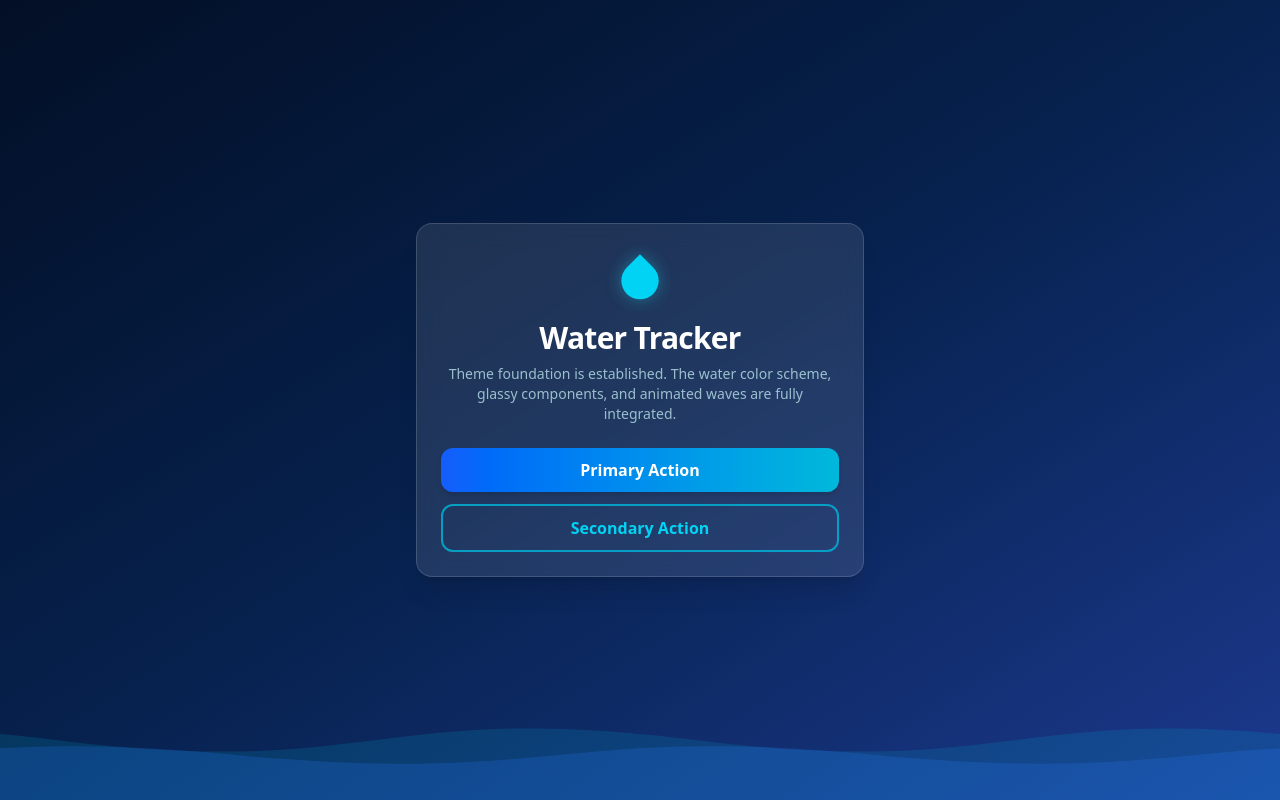
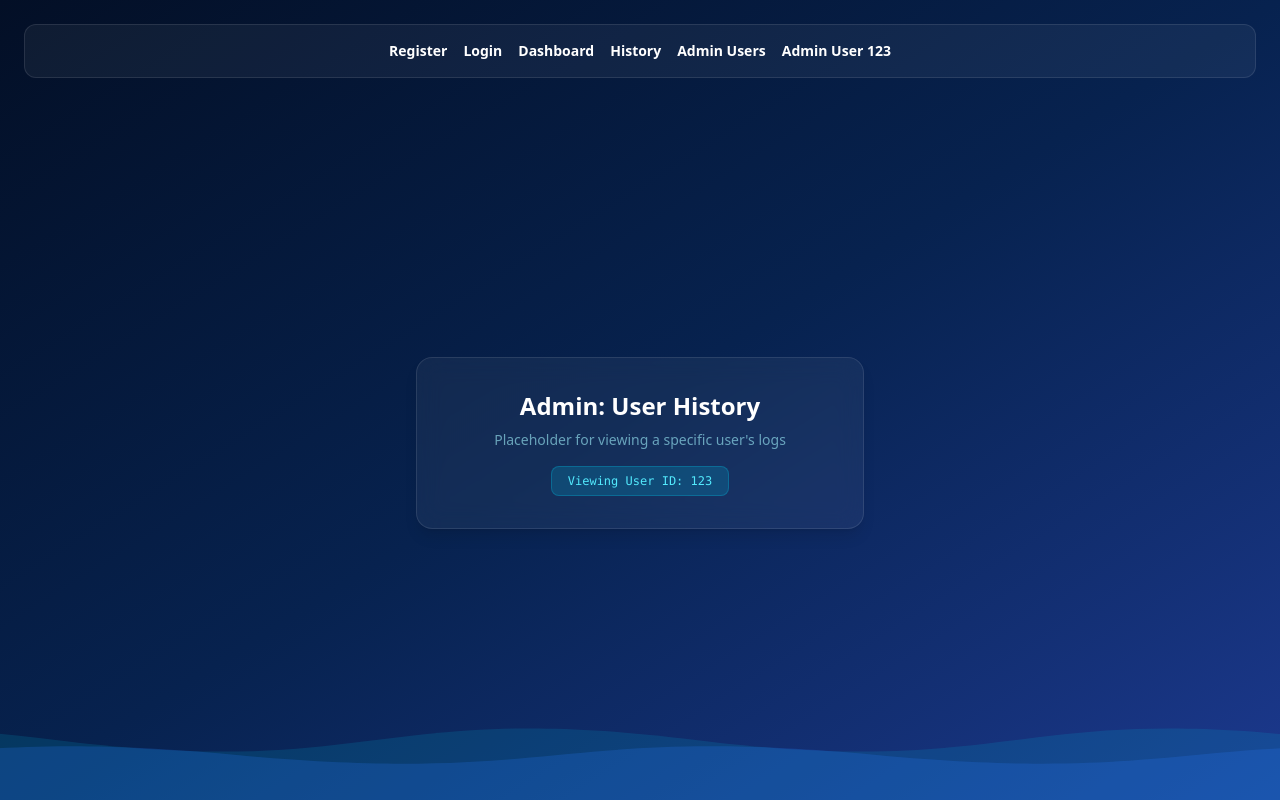
Before and after one commit to ayushks404/assignment-frontend, a React app: page /admin/users/123 in a window 1280 px wide. Built offline with nearby package versions, Linux system fonts and the light colour scheme; the HTML template or start-up script is replaced by a standard one.

Commit message:
feature: routing shell

```diff
--- a/src/App.jsx
+++ b/src/App.jsx
@@ -1,40 +1,49 @@
-import Button from './components/Button'
-import Card from './components/Card'
+import { BrowserRouter, Routes, Route, Link } from 'react-router-dom'
 import WaveBackground from './components/WaveBackground'
+import Register from './pages/Register'
+import Login from './pages/Login'
+import Dashboard from './pages/Dashboard'
+import History from './pages/History'
+import AdminUsers from './pages/AdminUsers'
+import AdminUserHistory from './pages/AdminUserHistory'
 
 function App() {
   return (
-    <div className="relative min-h-screen w-full bg-gradient-to-br from-ocean-dark via-ocean-mid to-blue-900 text-white flex flex-col items-center justify-center p-6 overflow-hidden">
+    <BrowserRouter>
+      <div className="relative min-h-screen w-full bg-gradient-to-br from-ocean-dark via-ocean-mid to-blue-900 text-white flex flex-col p-6 overflow-hidden">
 
-      {/* Visual content container (elevated above waves) */}
-      <Card className="w-full max-w-md text-center z-10">
-        <div className="flex justify-center mb-4">
-          {/* SVG Water Droplet Icon */}
-          <svg className="w-14 h-14 text-cyan-400 filter drop-shadow-[0_0_8px_rgba(34,211,238,0.4)]" fill="currentColor" viewBox="0 0 24 24">
-            <path d="M12 2.69l5.66 5.66a8 8 0 1 1-11.31 0z" />
-          </svg>
+        {/* Temporary Navigation Shell (Step 3 Test Only) */}
+        <nav className="mb-8 z-10 bg-white/5 p-4 rounded-xl border border-white/10 flex flex-wrap gap-4 justify-center text-sm font-semibold select-none">
+          <Link to="/register" className="hover:text-cyan-300 transition-colors">Register</Link>
+          <Link to="/login" className="hover:text-cyan-300 transition-colors">Login</Link>
+          <Link to="/dashboard" className="hover:text-cyan-300 transition-colors">Dashboard</Link>
+          <Link to="/history" className="hover:text-cyan-300 transition-colors">History</Link>
+          <Link to="/admin/users" className="hover:text-cyan-300 transition-colors">Admin Users</Link>
+          <Link to="/admin/users/123" className="hover:text-cyan-300 transition-colors">Admin User 123</Link>
+        </nav>
+
+        {/* Routed Components Outlet */}
+        <div className="flex-1 flex flex-col items-center justify-center z-10 w-full max-w-6xl mx-auto">
+          <Routes>
+            <Route path="/register" element={<Register />} />
+            <Route path="/login" element={<Login />} />
+            <Route path="/dashboard" element={<Dashboard />} />
+            <Route path="/history" element={<History />} />
+            <Route path="/admin/users" element={<AdminUsers />} />
+            <Route path="/admin/users/:id" element={<AdminUserHistory />} />
+            <Route path="*" element={
+              <div className="text-center bg-white/5 border border-white/10 p-8 rounded-2xl max-w-sm">
+                <h2 className="text-xl font-bold mb-2">Welcome to Water Tracker</h2>
+                <p className="text-cyan-200/50 text-sm">Please select a route from the navigation bar above to verify the routing shell.</p>
+              </div>
+            } />
+          </Routes>
         </div>
 
-        <h1 className="text-3xl font-extrabold tracking-tight text-white mb-2">
-          Water Tracker
-        </h1>
-        <p className="text-cyan-100/70 mb-6 text-sm">
-          Theme foundation is established. The water color scheme, glassy components, and animated waves are fully integrated.
-        </p>
-
-        <div className="flex flex-col gap-3">
-          <Button variant="primary">
-            Primary Action
-          </Button>
-          <Button variant="secondary">
-            Secondary Action
-          </Button>
-        </div>
-      </Card>
-
-      {/* Animated waves at bottom */}
-      <WaveBackground />
-    </div>
+        {/* Animated wave backdrop */}
+        <WaveBackground />
+      </div>
+    </BrowserRouter>
   )
 }
 
--- /dev/null
+++ b/src/pages/AdminUserHistory.jsx
@@ -0,0 +1,15 @@
+import { useParams } from 'react-router-dom'
+
+export default function AdminUserHistory() {
+  const { id } = useParams()
+
+  return (
+    <div className="p-8 text-center text-white bg-white/5 border border-white/10 rounded-2xl max-w-md w-full shadow-lg backdrop-blur-md">
+      <h2 className="text-2xl font-bold mb-2">Admin: User History</h2>
+      <p className="text-cyan-200/60 text-sm mb-4">Placeholder for viewing a specific user's logs</p>
+      <div className="inline-block bg-cyan-500/20 text-cyan-300 px-4 py-1.5 rounded-lg border border-cyan-500/30 font-mono text-xs">
+        Viewing User ID: {id}
+      </div>
+    </div>
+  )
+}
--- /dev/null
+++ b/src/pages/AdminUsers.jsx
@@ -0,0 +1,8 @@
+export default function AdminUsers() {
+  return (
+    <div className="p-8 text-center text-white bg-white/5 border border-white/10 rounded-2xl max-w-md w-full shadow-lg backdrop-blur-md">
+      <h2 className="text-2xl font-bold mb-2">Admin: Users List</h2>
+      <p className="text-cyan-200/60 text-sm">Placeholder for admin dashboard with user accounts</p>
+    </div>
+  )
+}
--- /dev/null
+++ b/src/pages/Dashboard.jsx
@@ -0,0 +1,8 @@
+export default function Dashboard() {
+  return (
+    <div className="p-8 text-center text-white bg-white/5 border border-white/10 rounded-2xl max-w-md w-full shadow-lg backdrop-blur-md">
+      <h2 className="text-2xl font-bold mb-2">Dashboard Page</h2>
+      <p className="text-cyan-200/60 text-sm">Placeholder for dashboard and logging intake</p>
+    </div>
+  )
+}
--- /dev/null
+++ b/src/pages/History.jsx
@@ -0,0 +1,8 @@
+export default function History() {
+  return (
+    <div className="p-8 text-center text-white bg-white/5 border border-white/10 rounded-2xl max-w-md w-full shadow-lg backdrop-blur-md">
+      <h2 className="text-2xl font-bold mb-2">History Page</h2>
+      <p className="text-cyan-200/60 text-sm">Placeholder for history graph and details</p>
+    </div>
+  )
+}
--- /dev/null
+++ b/src/pages/Login.jsx
@@ -0,0 +1,8 @@
+export default function Login() {
+  return (
+    <div className="p-8 text-center text-white bg-white/5 border border-white/10 rounded-2xl max-w-md w-full shadow-lg backdrop-blur-md">
+      <h2 className="text-2xl font-bold mb-2">Login Page</h2>
+      <p className="text-cyan-200/60 text-sm">Placeholder for login form</p>
+    </div>
+  )
+}
--- /dev/null
+++ b/src/pages/Register.jsx
@@ -0,0 +1,8 @@
+export default function Register() {
+  return (
+    <div className="p-8 text-center text-white bg-white/5 border border-white/10 rounded-2xl max-w-md w-full shadow-lg backdrop-blur-md">
+      <h2 className="text-2xl font-bold mb-2">Register Page</h2>
+      <p className="text-cyan-200/60 text-sm">Placeholder for registration form</p>
+    </div>
+  )
+}
```
